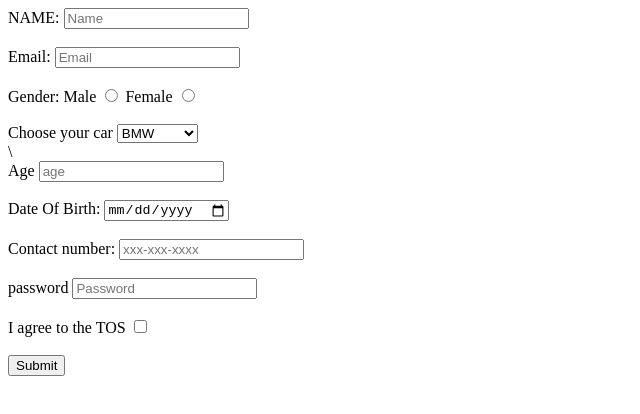
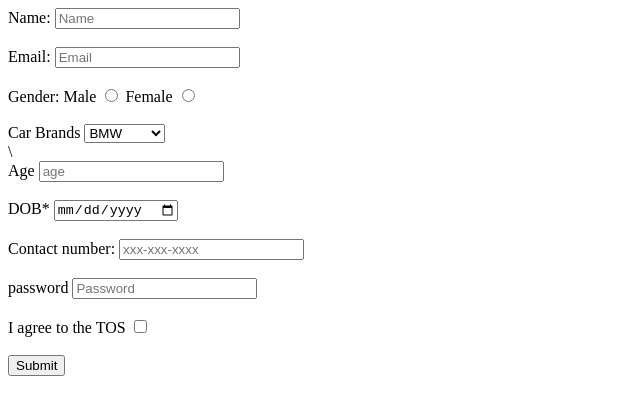
Before and after one commit to acciojob/signup-form-car-deepak-singh-jethi, a website: page main.html in a window 1280 px wide. Shown: the whole page, without its empty margins (0-640 px from the left). Drawn offline with Linux system fonts and the light colour scheme.

Commit message:
created a submission

```diff
--- a/main.html
+++ b/main.html
@@ -11,7 +11,7 @@
 
 	<form action="/submit" method="post">
       <!-- name -->
-      <label for="name">NAME:</label>
+      <label for="name">Name:</label>
       <input type="text" name="name" id="name" required placeholder="Name" />
       <br /><br />
       <!-- email -->
@@ -35,7 +35,7 @@
 
       <!-- cars -->
 
-      <label for="cars">Choose your car</label>
+      <label for="cars">Car Brands</label>
 
       <select
         name="cars"
@@ -50,15 +50,15 @@
 
       <!-- Age -->
 
-      <label for="age"> Age</label>
+      <label for="age">Age</label>
 
       <input type="number" name="age" id="age" placeholder="age" />
       <br /><br />
 
       <!-- dob -->
 
-      <label for="dob"> Date Of Birth:</label>
-      <input type="date" name="" id="" />
+      <label for="dob">DOB*</label>
+      <input type="date" name="" id="dob" />
 
       <br /><br />
 
@@ -85,7 +85,7 @@
 
       <br /><br />
       <!-- submit -->
-      <input type="submit" />
+      <button>Submit</button>
     </form>
     <script type="text/javascript" src="./script.js">
 </script>
```
